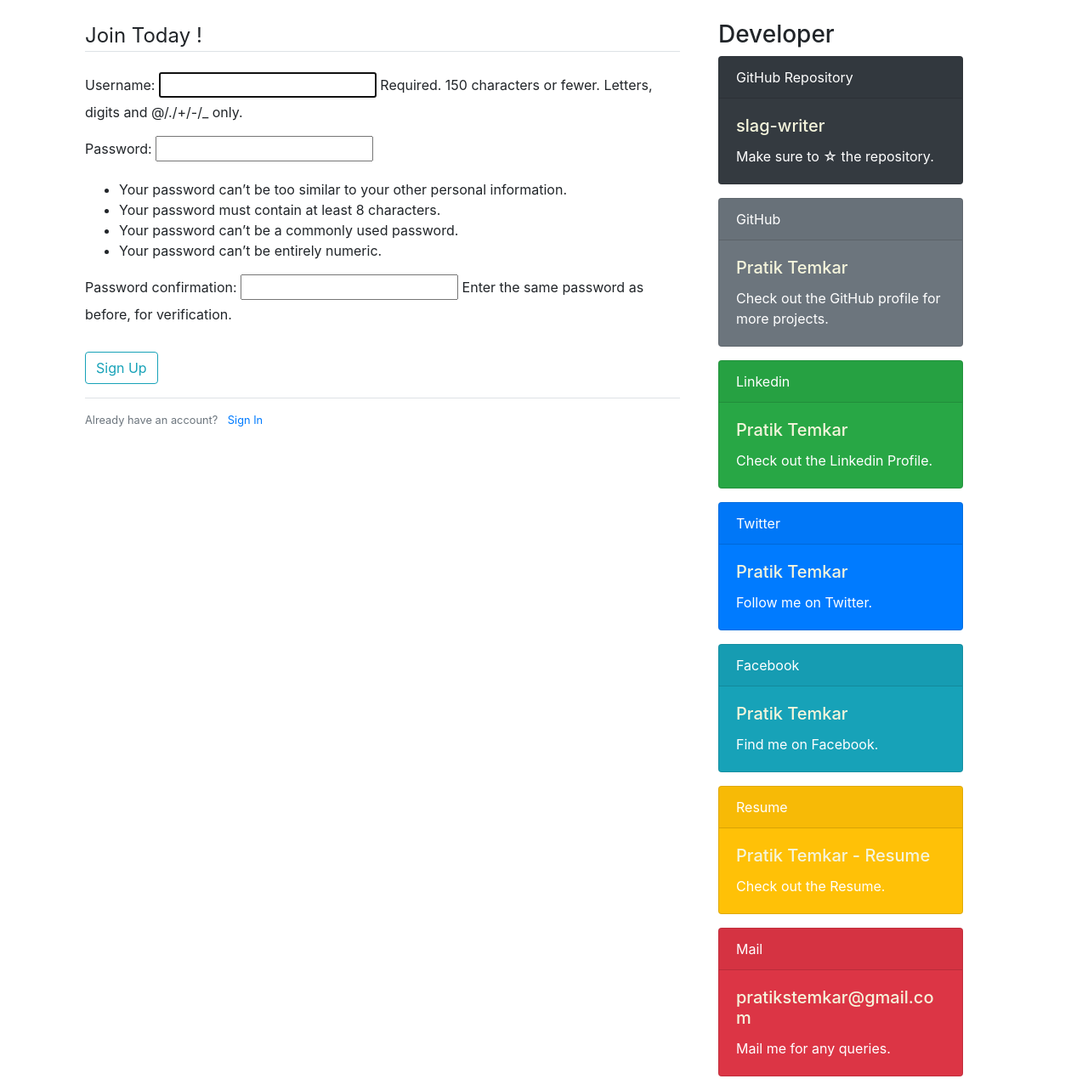
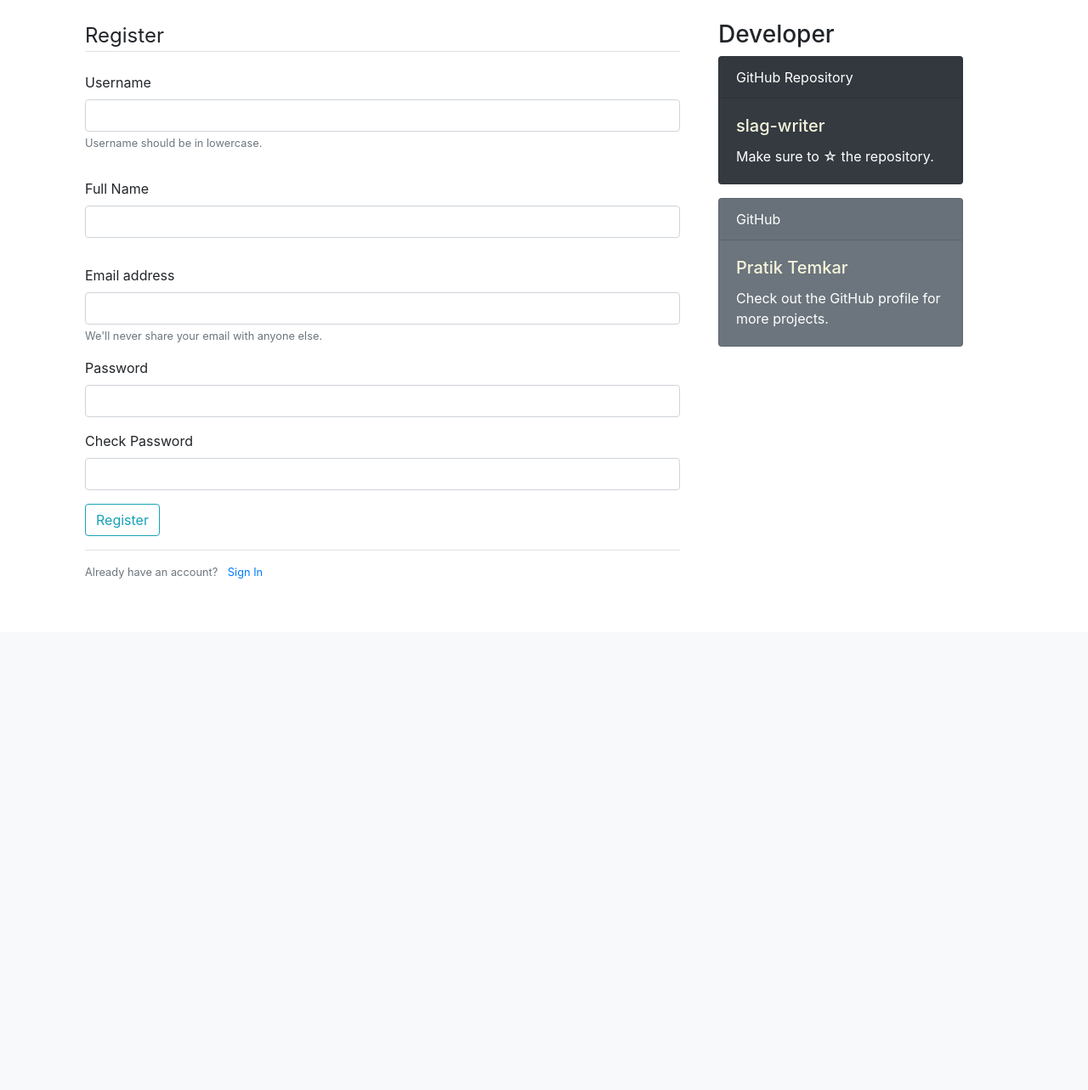
Before and after one commit to pratikstemkar/slag-writer, a Django app: page /register/ in a window 1280 px wide. Shown: the part 56-1339 px from the top of the page at 85% size. After the commit the page ends 737 px from the top, so only its background shows below. Run offline with Django 3.2, Linux system fonts and the light colour scheme; some libraries are stand-ins or nearby versions.

Commit message:
Template Changes :tada:

```diff
--- a/app/blog/templates/blog/about.html
+++ b/app/blog/templates/blog/about.html
@@ -10,6 +10,6 @@
 
 <p>There are many variations of passages of Lorem Ipsum available, but the majority have suffered alteration in some form, by injected humour, or randomised words which don't look even slightly believable. If you are going to use a passage of Lorem Ipsum, you need to be sure there isn't anything embarrassing hidden in the middle of text. All the Lorem Ipsum generators on the Internet tend to repeat predefined chunks as necessary, making this the first true generator on the Internet. It uses a dictionary of over 200 Latin words, combined with a handful of model sentence structures, to generate Lorem Ipsum which looks reasonable. The generated Lorem Ipsum is therefore always free from repetition, injected humour, or non-characteristic words etc.</p>
 
-<p>And that is all the bakwaas we can have on this page. Thank you for reading through it all. We know that is terrible. If you've come this far, then do not forget to star the repository.</p>
+<p>And that is all the bakwaas we can have on this page. Thank you for reading through it all. We know this is terrible. If you've come this far, then do not forget to star the repository.</p>
 
 {% endblock %}
--- a/app/blog/templates/blog/base.html
+++ b/app/blog/templates/blog/base.html
@@ -35,7 +35,7 @@
                         <a class="nav-link" href="{% url 'users-register' %}">Register{% if title == "Register" %} <span class="sr-only">(current)</span>{% endif %}</a>
                     </li>
                     <li class="nav-item{% if title == 'Login' %} active{% endif %}">
-                        <a class="nav-link" href="#">Login{% if title == 'Login' %} <span class="sr-only">(current)</span>{% endif %}</a>
+                        <a class="nav-link" href="{% url 'users-login' %}">Login{% if title == 'Login' %} <span class="sr-only">(current)</span>{% endif %}</a>
                     </li>
                 </ul>
             </div>
@@ -71,41 +71,6 @@
                           <p class="card-text">Check out the GitHub profile for more projects.</p>
                         </div>
                       </div>
-                      <div class="card text-white bg-success mb-3" style="max-width: 18rem;">
-                        <div class="card-header">Linkedin</div>
-                        <div class="card-body">
-                          <h5 class="card-title"><a style="color: beige" href="https://linkedin.com/in/pratikstemkar/">Pratik Temkar</a></h5>
-                          <p class="card-text">Check out the Linkedin Profile.</p>
-                        </div>
-                      </div>
-                      <div class="card text-white bg-primary mb-3" style="max-width: 18rem;">
-                        <div class="card-header">Twitter</div>
-                        <div class="card-body">
-                          <h5 class="card-title"><a style="color: beige" href="https://twitter.com/pratikstemkar/">Pratik Temkar</a></h5>
-                          <p class="card-text">Follow me on Twitter.</p>
-                        </div>
-                      </div>
-                      <div class="card text-white bg-info mb-3" style="max-width: 18rem;">
-                        <div class="card-header">Facebook</div>
-                        <div class="card-body">
-                          <h5 class="card-title"><a style="color: beige" href="https://fb.com/pratikstemkar/">Pratik Temkar</a></h5>
-                          <p class="card-text">Find me on Facebook.</p>
-                        </div>
-                      </div>
-                      <div class="card text-white bg-warning mb-3" style="max-width: 18rem;">
-                        <div class="card-header">Resume</div>
-                        <div class="card-body">
-                          <h5 class="card-title"><a style="color: beige" href="https://pratikstemkar.me/assets/pdf/Resume.pdf">Pratik Temkar - Resume</a></h5>
-                          <p class="card-text">Check out the Resume.</p>
-                        </div>
-                      </div>
-                      <div class="card text-white bg-danger mb-3" style="max-width: 18rem;">
-                        <div class="card-header">Mail</div>
-                        <div class="card-body">
-                          <h5 class="card-title"><a style="color: beige" href="mailto:pratikstemkar@gmail.com">pratikstemkar@gmail.com</a></h5>
-                          <p class="card-text">Mail me for any queries.</p>
-                        </div>
-                      </div>
                 </div>
             </div>
         </div>
--- a/app/users/templates/users/register.html
+++ b/app/users/templates/users/register.html
@@ -3,16 +3,33 @@
     <div class="container">
         <form method="POST">
             {% csrf_token %}
-            <fieldset class="form-group">
-                <legend class="border-bottom mb-4">Join Today !</legend>
-                {{form.as_p}}
-            </fieldset>
-            <div class="form-group">
-                <button class="btn btn-outline-info" type="submit">Sign Up</button>
-            </div>
+            <legend class="border-bottom">Register</legend>
+                <div class="form-group pt-3">
+                    <label for="exampleInputUsername1">Username</label>
+                    <input type="text" class="form-control" id="exampleInputUsername1" aria-describedby="usernameHelp">
+                    <small id="usernameHelp" class="form-text text-muted">Username should be in lowercase.</small>
+                </div>
+                <div class="form-group pt-3">
+                    <label for="exampleInputName1">Full Name</label>
+                    <input type="text" class="form-control" id="exampleInputName1" aria-describedby="nameHelp">
+                </div>
+                <div class="form-group pt-3">
+                  <label for="exampleInputEmail1">Email address</label>
+                  <input type="email" class="form-control" id="exampleInputEmail1" aria-describedby="emailHelp">
+                  <small id="emailHelp" class="form-text text-muted">We'll never share your email with anyone else.</small>
+                </div>
+                <div class="form-group">
+                  <label for="exampleInputPassword1">Password</label>
+                  <input type="password" class="form-control" id="exampleInputPassword1">
+                </div>
+                <div class="form-group">
+                    <label for="exampleInputPassword2">Check Password</label>
+                    <input type="password" class="form-control" id="exampleInputPassword2">
+                  </div>
+                <button type="submit" class="btn btn-outline-info">Register</button>
         </form>
         <div class="border-top pt-3">
-            <small class="text-muted">Already have an account? <a class="ml-2" href="#">Sign In</a></small>
+            <small class="text-muted">Already have an account? <a class="ml-2" href="{% url 'users-login' %}">Sign In</a></small>
         </div>
     </div>
 {% endblock %}
```
Also changed, not shown: app/users/templates/users/login.html (added, +26 -0 lines).
